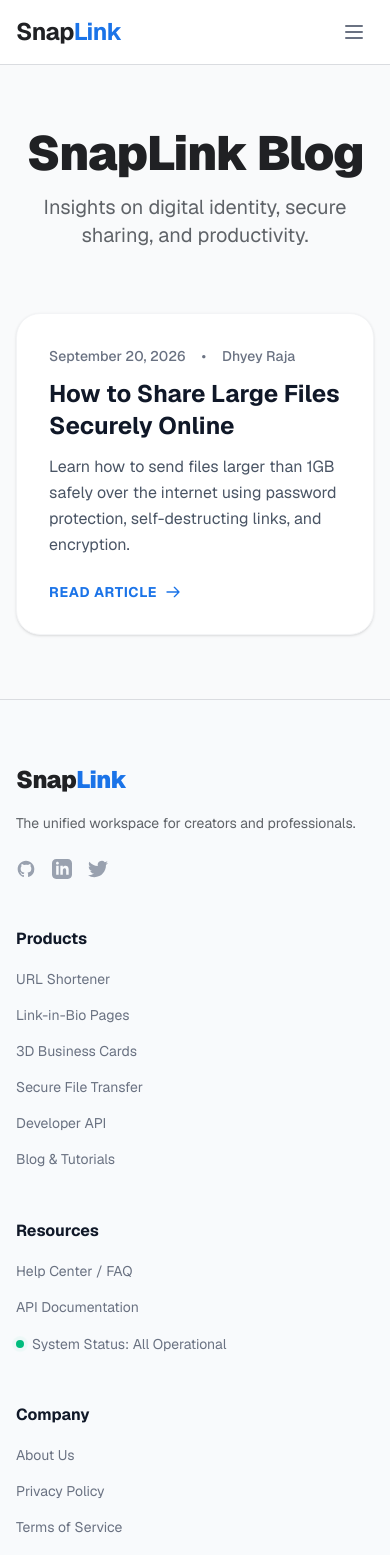
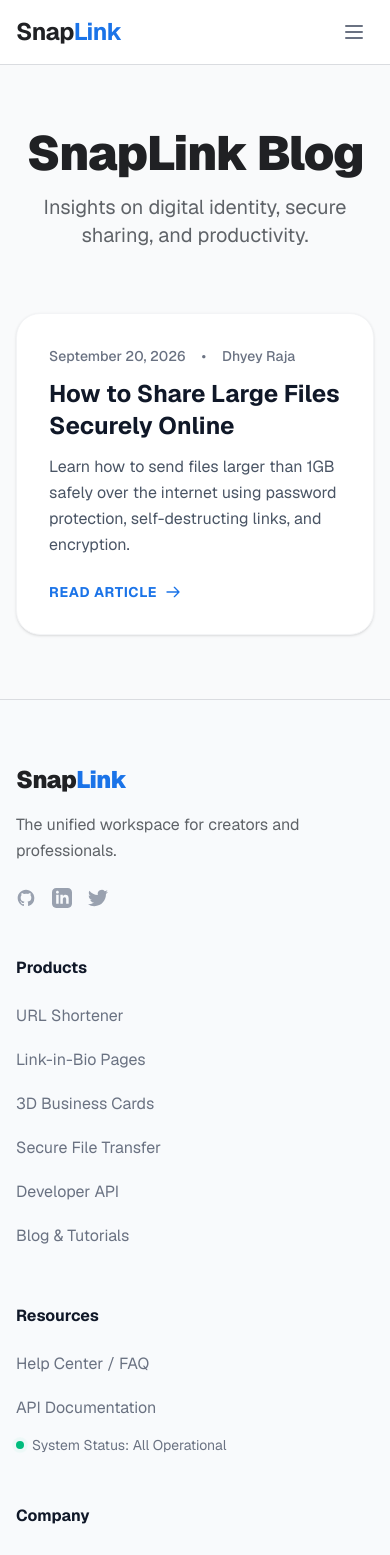
Before and after one commit to dhyey0904/snaplink, a Next.js app in the folder frontend/: page /blog in a window 390 px wide. Shown: the top 1555 px of the page. Built offline with nearby package versions, Linux system fonts and the light colour scheme.

Commit message:
SEO: Fix Mobile Mobile-Friendly audit failures by increasing tap targets to 48x48px minimums and upgrading text legibility to text-base (16px) on mobile viewports

```diff
--- a/frontend/src/components/Footer.tsx
+++ b/frontend/src/components/Footer.tsx
@@ -14,20 +14,20 @@ export default function Footer() {
             <span className="text-2xl font-black tracking-tight text-[#202124]">
               Snap<span className="text-[#1a73e8]">Link</span>
             </span>
-            <p className="text-[#5f6368] text-sm leading-relaxed">
+            <p className="text-[#5f6368] text-base leading-relaxed">
               The unified workspace for creators and professionals.
             </p>
             <div className="flex gap-4 mt-2">
               {/* GitHub */}
-              <a href="https://github.com" aria-label="GitHub" target="_blank" rel="noopener noreferrer" className="text-gray-400 hover:text-[#1a73e8] transition-colors">
+              <a href="https://github.com" aria-label="GitHub" target="_blank" rel="noopener noreferrer" className="text-gray-400 hover:text-[#1a73e8] transition-colors p-3 -m-3 inline-block">
                 <svg className="w-5 h-5" fill="currentColor" viewBox="0 0 24 24"><path fillRule="evenodd" d="M12 2C6.477 2 2 6.484 2 12.017c0 4.425 2.865 8.18 6.839 9.504.5.092.682-.217.682-.483 0-.237-.008-.868-.013-1.703-2.782.605-3.369-1.343-3.369-1.343-.454-1.158-1.11-1.466-1.11-1.466-.908-.62.069-.608.069-.608 1.003.07 1.531 1.032 1.531 1.032.892 1.53 2.341 1.088 2.91.832.092-.647.35-1.088.636-1.338-2.22-.253-4.555-1.113-4.555-4.951 0-1.093.39-1.988 1.029-2.688-.103-.253-.446-1.272.098-2.65 0 0 .84-.27 2.75 1.026A9.564 9.564 0 0112 6.844c.85.004 1.705.115 2.504.337 1.909-1.296 2.747-1.027 2.747-1.027.546 1.379.202 2.398.1 2.651.64.7 1.028 1.595 1.028 2.688 0 3.848-2.339 4.695-4.566 4.943.359.309.678.92.678 1.855 0 1.338-.012 2.419-.012 2.747 0 .268.18.58.688.482A10.019 10.019 0 0022 12.017C22 6.484 17.522 2 12 2z" clipRule="evenodd"></path></svg>
               </a>
               {/* LinkedIn */}
-              <a href="https://linkedin.com" aria-label="LinkedIn" target="_blank" rel="noopener noreferrer" className="text-gray-400 hover:text-[#1a73e8] transition-colors">
+              <a href="https://linkedin.com" aria-label="LinkedIn" target="_blank" rel="noopener noreferrer" className="text-gray-400 hover:text-[#1a73e8] transition-colors p-3 -m-3 inline-block">
                 <svg className="w-5 h-5" fill="currentColor" viewBox="0 0 24 24"><path d="M19 0h-14c-2.761 0-5 2.239-5 5v14c0 2.761 2.239 5 5 5h14c2.762 0 5-2.239 5-5v-14c0-2.761-2.238-5-5-5zm-11 19h-3v-11h3v11zm-1.5-12.268c-.966 0-1.75-.79-1.75-1.764s.784-1.764 1.75-1.764 1.75.79 1.75 1.764-.783 1.764-1.75 1.764zm13.5 12.268h-3v-5.604c0-3.368-4-3.113-4 0v5.604h-3v-11h3v1.765c1.396-2.586 7-2.777 7 2.476v6.759z"/></svg>
               </a>
               {/* Twitter/X */}
-              <a href="https://twitter.com" aria-label="Twitter" target="_blank" rel="noopener noreferrer" className="text-gray-400 hover:text-[#1a73e8] transition-colors">
+              <a href="https://twitter.com" aria-label="Twitter" target="_blank" rel="noopener noreferrer" className="text-gray-400 hover:text-[#1a73e8] transition-colors p-3 -m-3 inline-block">
                 <svg className="w-5 h-5" fill="currentColor" viewBox="0 0 24 24"><path d="M23.953 4.57a10 10 0 01-2.825.775 4.958 4.958 0 002.163-2.723c-.951.555-2.005.959-3.127 1.184a4.92 4.92 0 00-8.384 4.482C7.69 8.095 4.067 6.13 1.64 3.162a4.822 4.822 0 00-.666 2.475c0 1.71.87 3.213 2.188 4.096a4.904 4.904 0 01-2.228-.616v.06a4.923 4.923 0 003.946 4.827 4.996 4.996 0 01-2.212.085 4.936 4.936 0 004.604 3.417 9.867 9.867 0 01-6.102 2.105c-.39 0-.779-.023-1.17-.067a13.995 13.995 0 007.557 2.209c9.053 0 13.998-7.496 13.998-13.985 0-.21 0-.42-.015-.63A9.935 9.935 0 0024 4.59z"/></svg>
               </a>
             </div>
@@ -36,22 +36,22 @@ export default function Footer() {
           {/* Column 2: Products */}
           <div>
             <h3 className="font-bold text-gray-900 mb-4">Products</h3>
-            <ul className="space-y-3">
-              <li><Link href="/dashboard/links" className="text-gray-500 hover:text-[#1a73e8] transition-colors text-sm">URL Shortener</Link></li>
-              <li><Link href="/dashboard/bio" className="text-gray-500 hover:text-[#1a73e8] transition-colors text-sm">Link-in-Bio Pages</Link></li>
-              <li><Link href="/dashboard/vcard" className="text-gray-500 hover:text-[#1a73e8] transition-colors text-sm">3D Business Cards</Link></li>
-              <li><Link href="/dashboard/files" className="text-gray-500 hover:text-[#1a73e8] transition-colors text-sm">Secure File Transfer</Link></li>
-              <li><Link href="/dashboard/api" className="text-gray-500 hover:text-[#1a73e8] transition-colors text-sm">Developer API</Link></li>
-              <li><Link href="/blog" className="text-gray-500 hover:text-[#1a73e8] transition-colors text-sm">Blog & Tutorials</Link></li>
+            <ul className="space-y-1">
+              <li><Link href="/dashboard/links" className="text-gray-500 hover:text-[#1a73e8] transition-colors text-base py-2 inline-block w-full">URL Shortener</Link></li>
+              <li><Link href="/dashboard/bio" className="text-gray-500 hover:text-[#1a73e8] transition-colors text-base py-2 inline-block w-full">Link-in-Bio Pages</Link></li>
+              <li><Link href="/dashboard/vcard" className="text-gray-500 hover:text-[#1a73e8] transition-colors text-base py-2 inline-block w-full">3D Business Cards</Link></li>
+              <li><Link href="/dashboard/files" className="text-gray-500 hover:text-[#1a73e8] transition-colors text-base py-2 inline-block w-full">Secure File Transfer</Link></li>
+              <li><Link href="/dashboard/api" className="text-gray-500 hover:text-[#1a73e8] transition-colors text-base py-2 inline-block w-full">Developer API</Link></li>
+              <li><Link href="/blog" className="text-gray-500 hover:text-[#1a73e8] transition-colors text-base py-2 inline-block w-full">Blog & Tutorials</Link></li>
             </ul>
           </div>
 
           {/* Column 3: Resources */}
           <div>
             <h3 className="font-bold text-gray-900 mb-4">Resources</h3>
-            <ul className="space-y-3">
-              <li><Link href="/dashboard" className="text-gray-500 hover:text-[#1a73e8] transition-colors text-sm">Help Center / FAQ</Link></li>
-              <li><Link href="/dashboard/api" className="text-gray-500 hover:text-[#1a73e8] transition-colors text-sm">API Documentation</Link></li>
+            <ul className="space-y-1">
+              <li><Link href="/dashboard" className="text-gray-500 hover:text-[#1a73e8] transition-colors text-base py-2 inline-block w-full">Help Center / FAQ</Link></li>
+              <li><Link href="/dashboard/api" className="text-gray-500 hover:text-[#1a73e8] transition-colors text-base py-2 inline-block w-full">API Documentation</Link></li>
               <li>
                 <div className="inline-flex items-center gap-2 text-gray-500 text-sm group cursor-pointer" title="All systems are operating normally">
                   <span className="relative flex h-2 w-2">
@@ -67,11 +67,11 @@ export default function Footer() {
           {/* Column 4: Legal & Company */}
           <div>
             <h3 className="font-bold text-gray-900 mb-4">Company</h3>
-            <ul className="space-y-3">
-              <li><Link href="/about" className="text-gray-500 hover:text-[#1a73e8] transition-colors text-sm">About Us</Link></li>
-              <li><Link href="/privacy" className="text-gray-500 hover:text-[#1a73e8] transition-colors text-sm">Privacy Policy</Link></li>
-              <li><Link href="/terms" className="text-gray-500 hover:text-[#1a73e8] transition-colors text-sm">Terms of Service</Link></li>
-              <li><Link href="/report" className="text-gray-500 hover:text-[#1a73e8] transition-colors text-sm">Report Abuse</Link></li>
+            <ul className="space-y-1">
+              <li><Link href="/about" className="text-gray-500 hover:text-[#1a73e8] transition-colors text-base py-2 inline-block w-full">About Us</Link></li>
+              <li><Link href="/privacy" className="text-gray-500 hover:text-[#1a73e8] transition-colors text-base py-2 inline-block w-full">Privacy Policy</Link></li>
+              <li><Link href="/terms" className="text-gray-500 hover:text-[#1a73e8] transition-colors text-base py-2 inline-block w-full">Terms of Service</Link></li>
+              <li><Link href="/report" className="text-gray-500 hover:text-[#1a73e8] transition-colors text-base py-2 inline-block w-full">Report Abuse</Link></li>
             </ul>
           </div>
         </div>
```
Also changed, not shown: frontend/src/app/page.tsx (+15 -15 lines).
